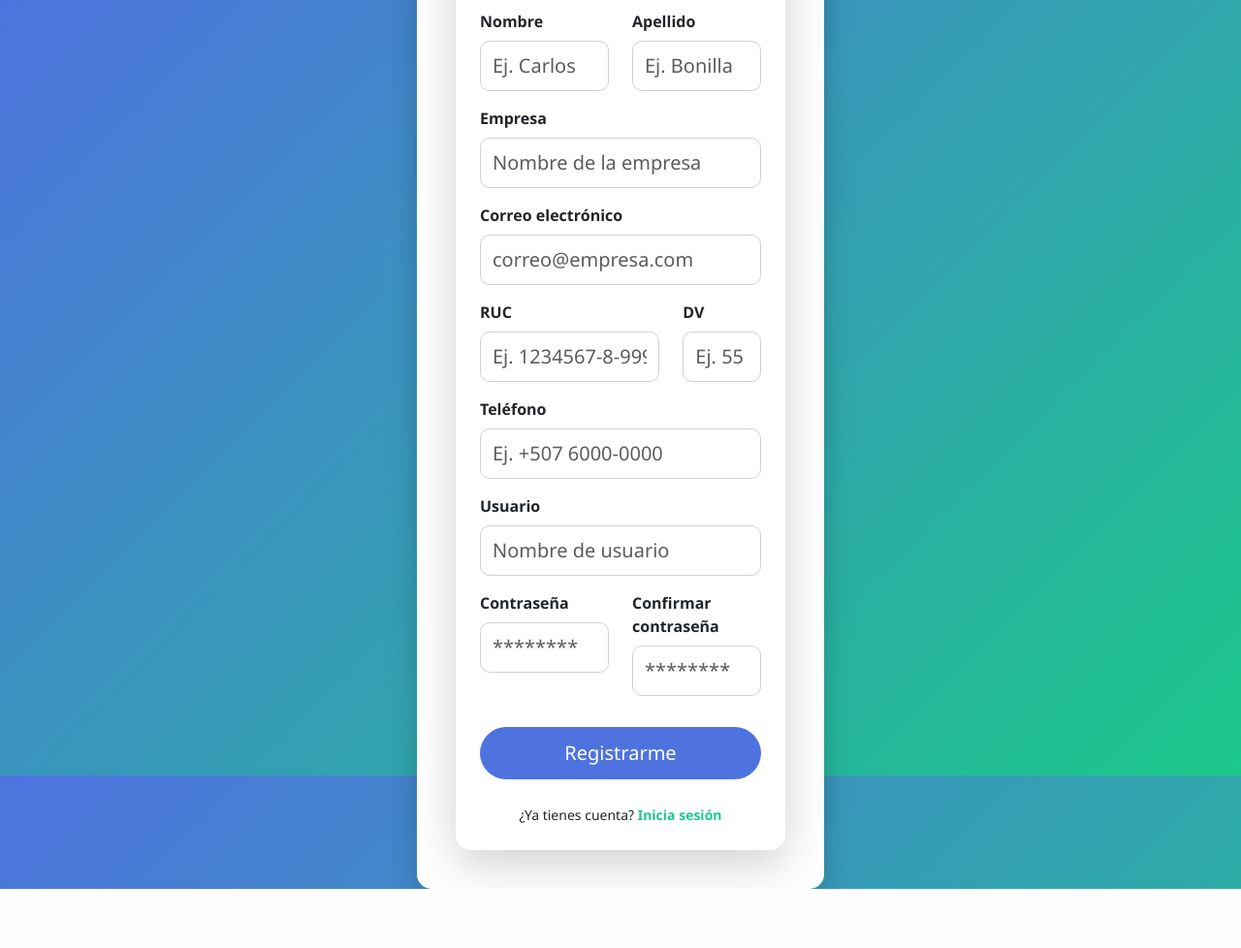
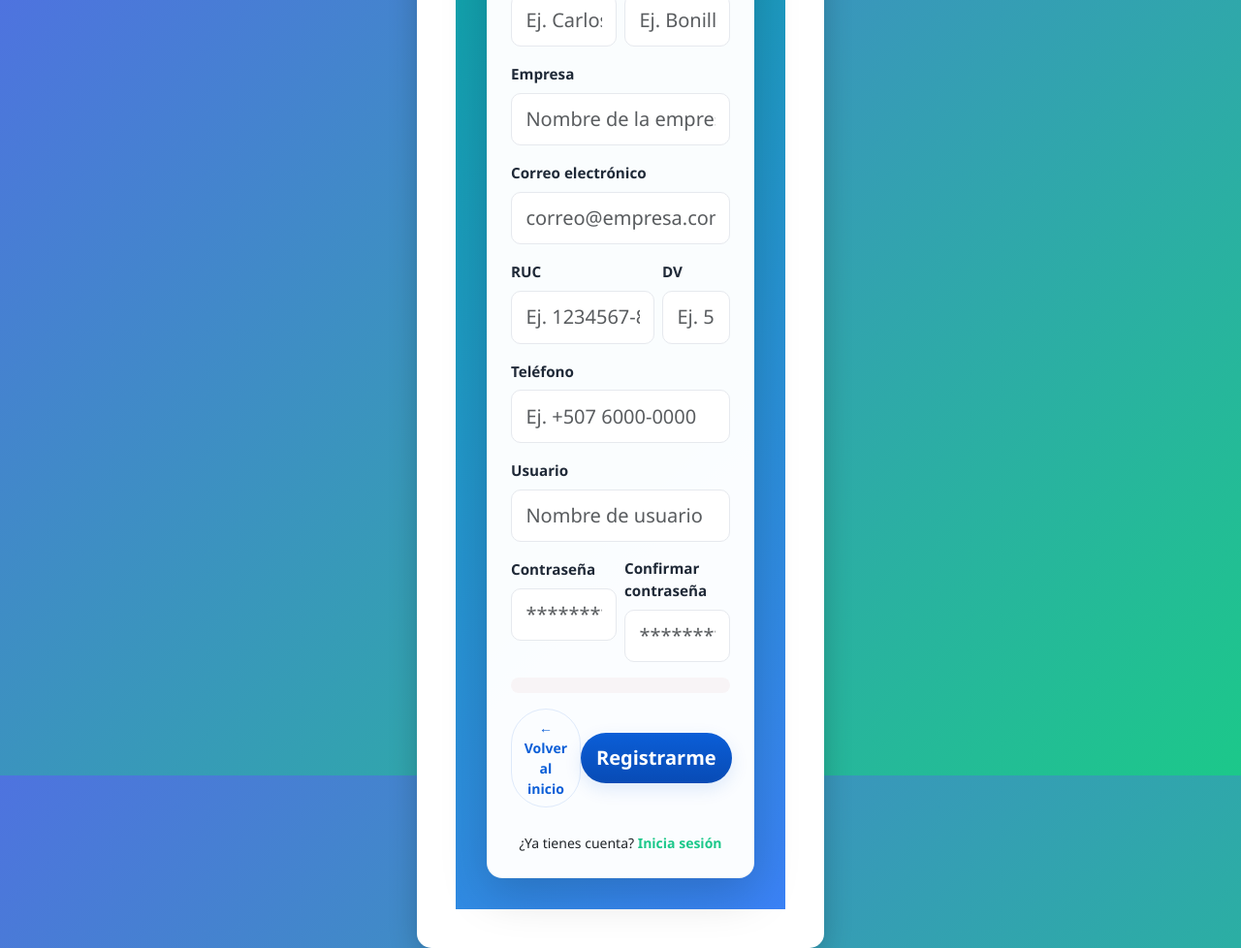
Before and after one commit to cbonilla3189/inventario_app, a Flask app: page /register in a window 1280 px wide. Shown: the whole page at 97% size. Before the commit the page ends 917 px from the top, so only its background shows below. Run offline with Flask 2, Linux system fonts and the light colour scheme.

Commit message:
Update register.html

```diff
--- a/templates/register.html
+++ b/templates/register.html
@@ -4,65 +4,66 @@
 {% block content %}
 <div class="register-container">
   <div class="card register-card shadow-lg p-4 rounded-4">
-    <h2 class="text-center mb-4 fw-bold text-primary">Crear cuenta</h2>
+    <h2 class="text-center mb-3 register-title">Crear cuenta</h2>
 
     <form id="registerForm" method="POST" action="/register" novalidate>
-      <div class="row">
+      <div class="row g-2">
         <div class="col-md-6 mb-3">
-          <label class="form-label fw-semibold">Nombre</label>
-          <input type="text" class="form-control form-control-lg" name="nombre" placeholder="Ej. Carlos" required>
+          <label for="nombre" class="form-label fw-semibold">Nombre</label>
+          <input id="nombre" type="text" class="form-control form-control-lg" name="nombre" placeholder="Ej. Carlos" required>
         </div>
         <div class="col-md-6 mb-3">
-          <label class="form-label fw-semibold">Apellido</label>
-          <input type="text" class="form-control form-control-lg" name="apellido" placeholder="Ej. Bonilla" required>
+          <label for="apellido" class="form-label fw-semibold">Apellido</label>
+          <input id="apellido" type="text" class="form-control form-control-lg" name="apellido" placeholder="Ej. Bonilla" required>
         </div>
       </div>
 
       <div class="mb-3">
-        <label class="form-label fw-semibold">Empresa</label>
-        <input type="text" class="form-control form-control-lg" name="empresa" placeholder="Nombre de la empresa">
+        <label for="empresa" class="form-label fw-semibold">Empresa</label>
+        <input id="empresa" type="text" class="form-control form-control-lg" name="empresa" placeholder="Nombre de la empresa">
       </div>
 
       <div class="mb-3">
-        <label class="form-label fw-semibold">Correo electrónico</label>
-        <input type="email" class="form-control form-control-lg" name="correo" placeholder="correo@empresa.com" required>
+        <label for="correo" class="form-label fw-semibold">Correo electrónico</label>
+        <input id="correo" type="email" class="form-control form-control-lg" name="correo" placeholder="correo@empresa.com" required>
       </div>
 
-      <div class="row">
+      <div class="row g-2">
         <div class="col-md-8 mb-3">
-          <label class="form-label fw-semibold">RUC</label>
-          <input type="text" class="form-control form-control-lg" name="ruc" placeholder="Ej. 1234567-8-999999">
+          <label for="ruc" class="form-label fw-semibold">RUC</label>
+          <input id="ruc" type="text" class="form-control form-control-lg" name="ruc" placeholder="Ej. 1234567-8-999999">
         </div>
         <div class="col-md-4 mb-3">
-          <label class="form-label fw-semibold">DV</label>
-          <input type="text" class="form-control form-control-lg" name="dv" placeholder="Ej. 55">
+          <label for="dv" class="form-label fw-semibold">DV</label>
+          <input id="dv" type="text" class="form-control form-control-lg" name="dv" placeholder="Ej. 55">
         </div>
       </div>
 
       <div class="mb-3">
-        <label class="form-label fw-semibold">Teléfono</label>
-        <input type="text" class="form-control form-control-lg" name="telefono" placeholder="Ej. +507 6000-0000">
+        <label for="telefono" class="form-label fw-semibold">Teléfono</label>
+        <input id="telefono" type="text" class="form-control form-control-lg" name="telefono" placeholder="Ej. +507 6000-0000">
       </div>
 
       <div class="mb-3">
-        <label class="form-label fw-semibold">Usuario</label>
-        <input type="text" class="form-control form-control-lg" name="username" placeholder="Nombre de usuario" required>
+        <label for="username" class="form-label fw-semibold">Usuario</label>
+        <input id="username" type="text" class="form-control form-control-lg" name="username" placeholder="Nombre de usuario" required>
       </div>
 
-      <div class="row">
+      <div class="row g-2">
         <div class="col-md-6 mb-3">
-          <label class="form-label fw-semibold">Contraseña</label>
-          <input type="password" class="form-control form-control-lg" name="password" id="password" placeholder="********" required>
+          <label for="password" class="form-label fw-semibold">Contraseña</label>
+          <input id="password" type="password" class="form-control form-control-lg" name="password" placeholder="********" required aria-describedby="passwordHelp">
         </div>
         <div class="col-md-6 mb-3">
-          <label class="form-label fw-semibold">Confirmar contraseña</label>
-          <input type="password" class="form-control form-control-lg" name="confirm_password" id="confirm_password" placeholder="********" required>
+          <label for="confirm_password" class="form-label fw-semibold">Confirmar contraseña</label>
+          <input id="confirm_password" type="password" class="form-control form-control-lg" name="confirm_password" placeholder="********" required>
         </div>
       </div>
 
-      <div id="error-msg" class="text-danger small mb-3"></div>
+      <div id="error-msg" class="error-box small mb-3" role="alert" aria-live="polite"></div>
 
-      <div class="d-grid">
+      <div class="d-flex justify-content-between align-items-center mt-3">
+        <a href="{{ url_for('index') }}" class="btn btn-secondary btn-sm">← Volver al inicio</a>
         <button type="submit" class="btn btn-primary btn-lg rounded-pill">Registrarme</button>
       </div>
 
@@ -74,67 +75,134 @@
 </div>
 
 <style>
+/* Layout general */
 .register-container {
   display: flex;
   justify-content: center;
   align-items: center;
-  min-height: 90vh;
+  min-height: 85vh;
+  padding: 2rem;
+  background: linear-gradient(135deg,#0ea5a4 0%,#3b82f6 100%);
 }
 
+/* Card */
 .register-card {
   width: 100%;
-  max-width: 600px;
-  background: #ffffffdd;
-  backdrop-filter: blur(10px);
-  border: 1px solid rgba(255, 255, 255, 0.2);
+  max-width: 520px;
+  background: rgba(255,255,255,0.98);
+  border-radius: 12px;
+  box-shadow: 0 10px 30px rgba(2,6,23,0.18);
+  padding: 1.75rem;
+  border: 1px solid rgba(0,0,0,0.04);
 }
 
-.auth-title {
-  text-align: center;
-  margin-bottom: 1.5rem;
-  font-weight: 700;
+/* Título */
+.register-title {
+  margin-bottom: 0.75rem;
+  font-size: 1.4rem;
+  color: #0b5ed7;
 }
 
+/* Labels e inputs */
+.form-label { font-weight: 600; color: #1f2937; font-size: 0.95rem; }
 input.form-control {
   border-radius: 10px;
-  border: 1px solid #d0d0d0;
-  transition: all 0.2s ease;
+  border: 1px solid #e6e9ee;
+  padding: 0.7rem 0.9rem;
+  transition: all 0.18s ease;
+  background: #fff;
+}
+input.form-control:focus {
+  border-color: #0b5ed7;
+  box-shadow: 0 6px 18px rgba(11,94,215,0.08);
+  outline: none;
 }
 
-input.form-control:focus {
-  border-color: #007bff;
-  box-shadow: 0 0 5px rgba(0,123,255,0.3);
+/* Botones */
+.btn-primary {
+  background: linear-gradient(180deg,#0b5ed7,#084bb5);
+  border: none;
+  box-shadow: 0 6px 18px rgba(11,94,215,0.12);
+  padding: 0.7rem 1rem;
+  font-weight: 700;
+  border-radius: 999px;
+}
+.btn-secondary {
+  background: transparent;
+  border: 1px solid rgba(11,94,215,0.12);
+  color: #0b5ed7;
+  padding: 0.5rem 0.8rem;
+  border-radius: 999px;
+  font-weight: 600;
+}
+
+/* Mensaje de error */
+.error-box {
+  color: #b91c1c;
+  background: rgba(185,28,28,0.04);
+  padding: 0.5rem 0.75rem;
+  border-radius: 8px;
+  font-size: 0.92rem;
+}
+
+/* Responsive */
+@media (max-width: 576px) {
+  .register-card { padding: 1.1rem; }
+  .register-title { font-size: 1.15rem; }
 }
 </style>
 
 <script>
-document.getElementById("registerForm").addEventListener("submit", function(e) {
-  const password = document.getElementById("password").value;
-  const confirm = document.getElementById("confirm_password").value;
-  const errorMsg = document.getElementById("error-msg");
+(function() {
+  const form = document.getElementById('registerForm');
+  const passwordEl = document.getElementById('password');
+  const confirmEl = document.getElementById('confirm_password');
+  const errorMsg = document.getElementById('error-msg');
+
+  function showError(html) {
+    errorMsg.innerHTML = html;
+    errorMsg.scrollIntoView({behavior: 'smooth', block: 'center'});
+  }
+
+  function clearError() {
+    errorMsg.innerHTML = '';
+  }
+
+  form.addEventListener('submit', function(e) {
+    const password = passwordEl.value || '';
+    const confirm = confirmEl.value || '';
 
     if (password !== confirm) {
       e.preventDefault();
-    errorMsg.innerHTML = "❌ Las contraseñas no coinciden";
+      showError('❌ Las contraseñas no coinciden');
       return;
     }
 
     const pattern = /^(?=.*[a-z])(?=.*[A-Z])(?=.*\d)(?=.*[!@#$%^&*()_\-+=]).{8,}$/;
     if (!pattern.test(password)) {
       e.preventDefault();
-    errorMsg.innerHTML = `
-      ❌ La contraseña debe cumplir con los siguientes requisitos:
-      <ul class="mt-2 mb-0">
-        <li>Mínimo 8 caracteres</li>
-        <li>Al menos una letra mayúscula</li>
-        <li>Al menos una letra minúscula</li>
-        <li>Al menos un número</li>
-        <li>Al menos un carácter especial (!@#$%^&*()_-+=)</li>
-      </ul>`;
+      showError(
+        '❌ La contraseña debe cumplir con los siguientes requisitos:' +
+        '<ul class="mt-2 mb-0">' +
+        '<li>Mínimo 8 caracteres</li>' +
+        '<li>Al menos una letra mayúscula</li>' +
+        '<li>Al menos una letra minúscula</li>' +
+        '<li>Al menos un número</li>' +
+        '<li>Al menos un carácter especial (!@#$%^&*()_-+=)</li>' +
+        '</ul>'
+      );
       return;
     }
 
-  errorMsg.innerHTML = "";
+    clearError();
   });
+
+  // Limpiar mensaje de error al editar campos relevantes
+  ['input','change'].forEach(evt => {
+    [passwordEl, confirmEl, document.getElementById('username'), document.getElementById('correo')].forEach(el=>{
+      if (el) el.addEventListener(evt, clearError);
+    });
+  });
+})();
 </script>
 {% endblock %}
```
Lines whose indentation alone changed are shown as unchanged.
